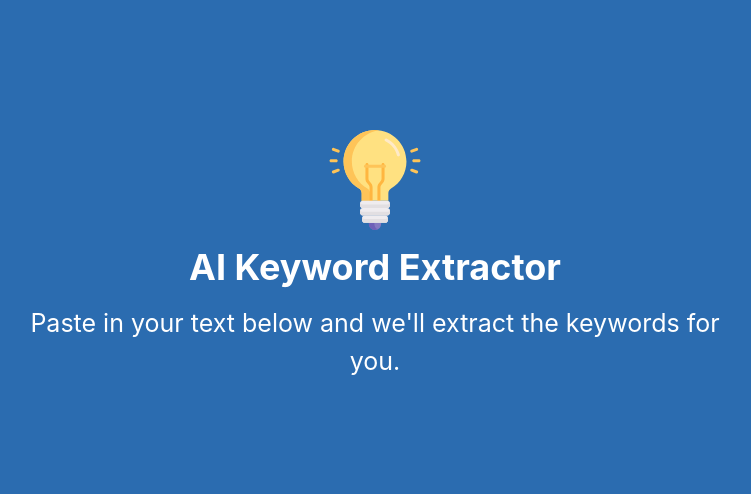
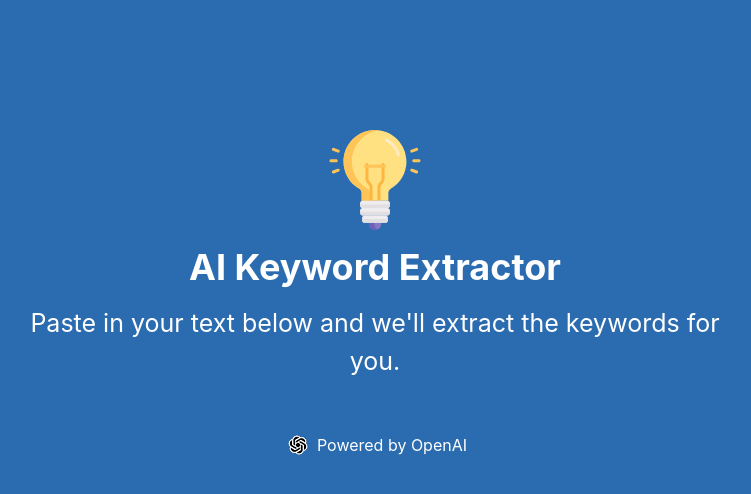
Before and after one commit to jerzyszajner/ai-keyword-extractor, a React (Vite) app: page / in a window 1280 px wide. Shown: the top 494 px of the page, without its empty margins (265-1016 px from the left). Built offline with nearby package versions, Linux system fonts and the light colour scheme.

Commit message:
add footer component

```diff
--- a/src/App.jsx
+++ b/src/App.jsx
@@ -1,11 +1,13 @@
 import { Box, Container } from "@chakra-ui/react";
 import Header from "./components/Header";
+import Footer from "./components/Footer";
 
 const App = () => {
   return (
     <Box bg="blue.600" color="white" height="100vh" paddingTop={130}>
       <Container maxW="3xl" centerContent>
         <Header />
+        <Footer />
       </Container>
     </Box>
   );
--- /dev/null
+++ b/src/components/Footer.jsx
@@ -0,0 +1,15 @@
+import { Box, Image, Text, Flex } from "@chakra-ui/react";
+import logo from "../assets/openai.png";
+
+const Footer = () => {
+  return (
+    <Box marginTop={50}>
+      <Flex justifyContent="center" alignItems="center">
+        <Image src={logo} alt="logo" marginRight={1} />
+        <Text>Powered by OpenAI</Text>
+      </Flex>
+    </Box>
+  );
+};
+
+export default Footer;
```
